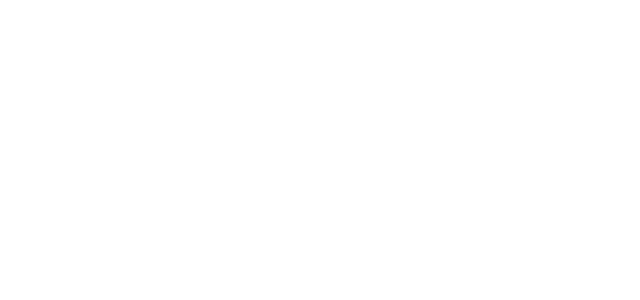
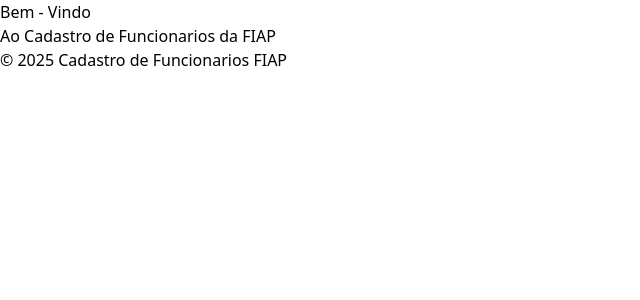
Before and after one commit to Gustavo-Bosak/autenticacao-com-hook-form, a React (Vite) app: page / in a window 1280 px wide. Shown: the top 300 px of the page, without its empty margins (0-640 px from the left). Built offline with nearby package versions, Linux system fonts and the light colour scheme.

Commit message:
:sparkles: feat: adiciona Outlet, Header e Footer em App.tsx

```diff
--- a/src/App.tsx
+++ b/src/App.tsx
@@ -1,7 +1,13 @@
+import { Outlet } from "react-router-dom"
+import Header from "./components/Header/Header"
+import Footer from "./components/Footer/Footer"
+
 function App() {
   return (
     <div>
-
+      <Header/>
+      <Outlet/>
+      <Footer/>
     </div>
   )
 }
```
